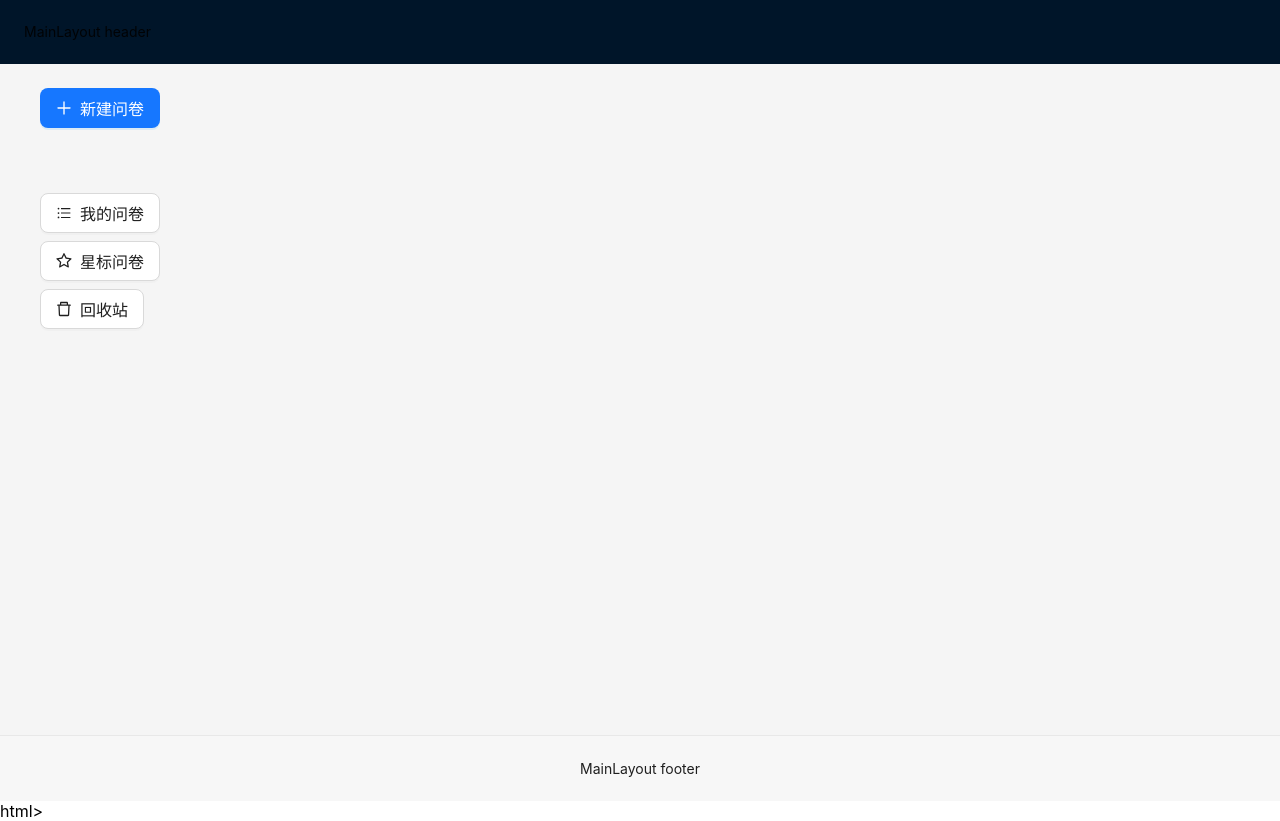
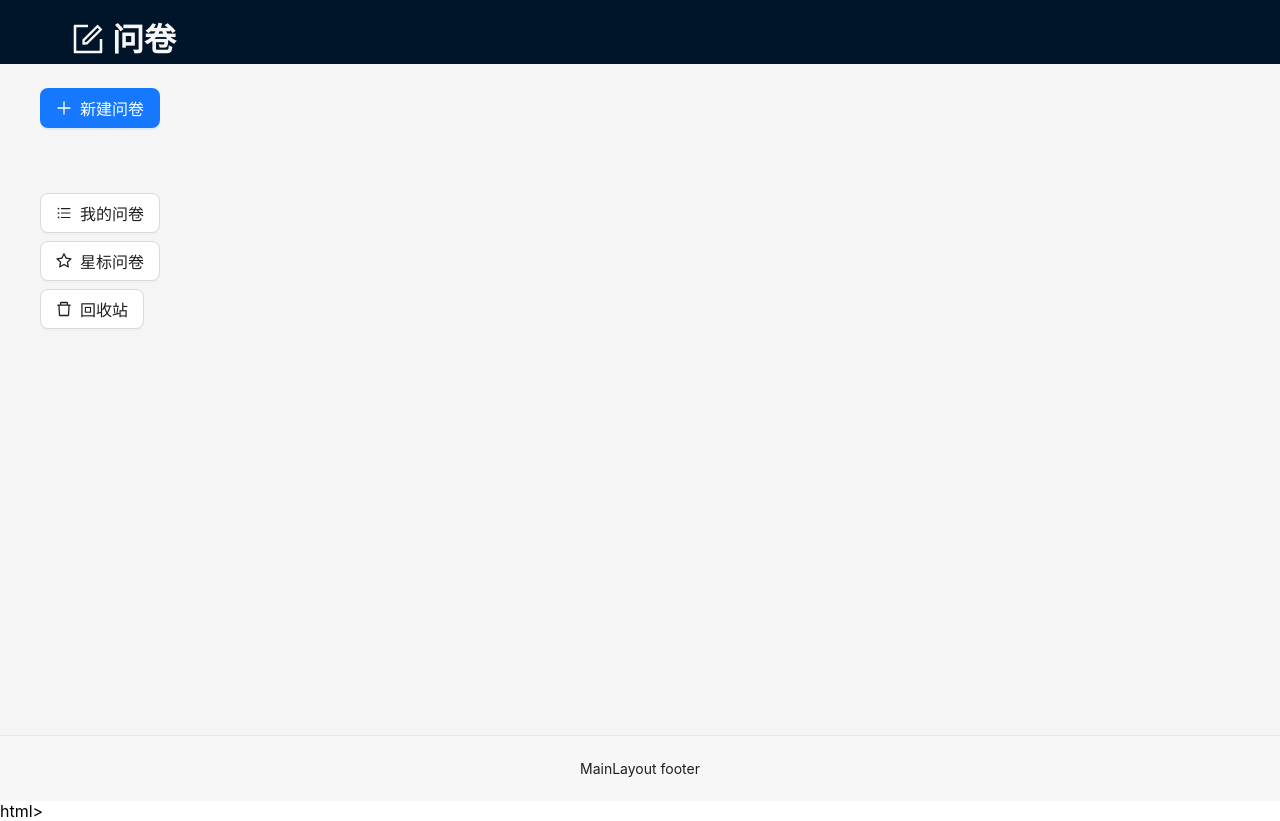
Before and after one commit to turtleSpirit/lowcode-poll, a React (Create React App) app: page /manage in a window 1280 px wide. Built offline with nearby package versions, Linux system fonts and the light colour scheme.

Commit message:
feat: 增加logo组件

```diff
--- /dev/null
+++ b/src/assets/styles/Logo.module.scss
@@ -0,0 +1,10 @@
+.container{
+    width: 200px;
+    height: 64px;
+    line-height: 1;
+    text-align: center;
+    h1{
+        font-size: 32px;
+        color: #f7f7f7;
+    }
+}
--- /dev/null
+++ b/src/components/Logo.tsx
@@ -0,0 +1,24 @@
+import React, { FC } from 'react';
+import { Space, Typography } from 'antd';
+import { FormOutlined } from '@ant-design/icons';
+import { Link } from 'react-router-dom';
+import styles from '@/assets/styles/Logo.module.scss';
+
+const { Title } = Typography;
+
+const Logo: FC = () => {
+  return (
+    <div className={styles.container}>
+      <Link to="/">
+        <Space>
+          <Title>
+            <FormOutlined></FormOutlined>
+          </Title>
+          <Title>问卷</Title>
+        </Space>
+      </Link>
+    </div>
+  );
+};
+
+export default Logo;
--- a/src/layouts/MainLayout.tsx
+++ b/src/layouts/MainLayout.tsx
@@ -3,11 +3,15 @@ import { Outlet } from 'react-router-dom';
 import { Layout } from 'antd';
 import styles from './MainLayout.module.scss';
 
+import Logo from '@/components/Logo';
+
 const { Header, Content, Footer } = Layout;
 const MainLayout: FC = () => {
   return (
     <Layout>
-      <Header className={styles.header}>MainLayout header</Header>
+      <Header className={styles.header}>
+        <Logo></Logo>
+      </Header>
       <Layout className={styles.main}>
         <Content className={styles.content}>
           <Outlet />
```
Also changed, not shown: 1 other file (tests, documents, lock files or other folders).
